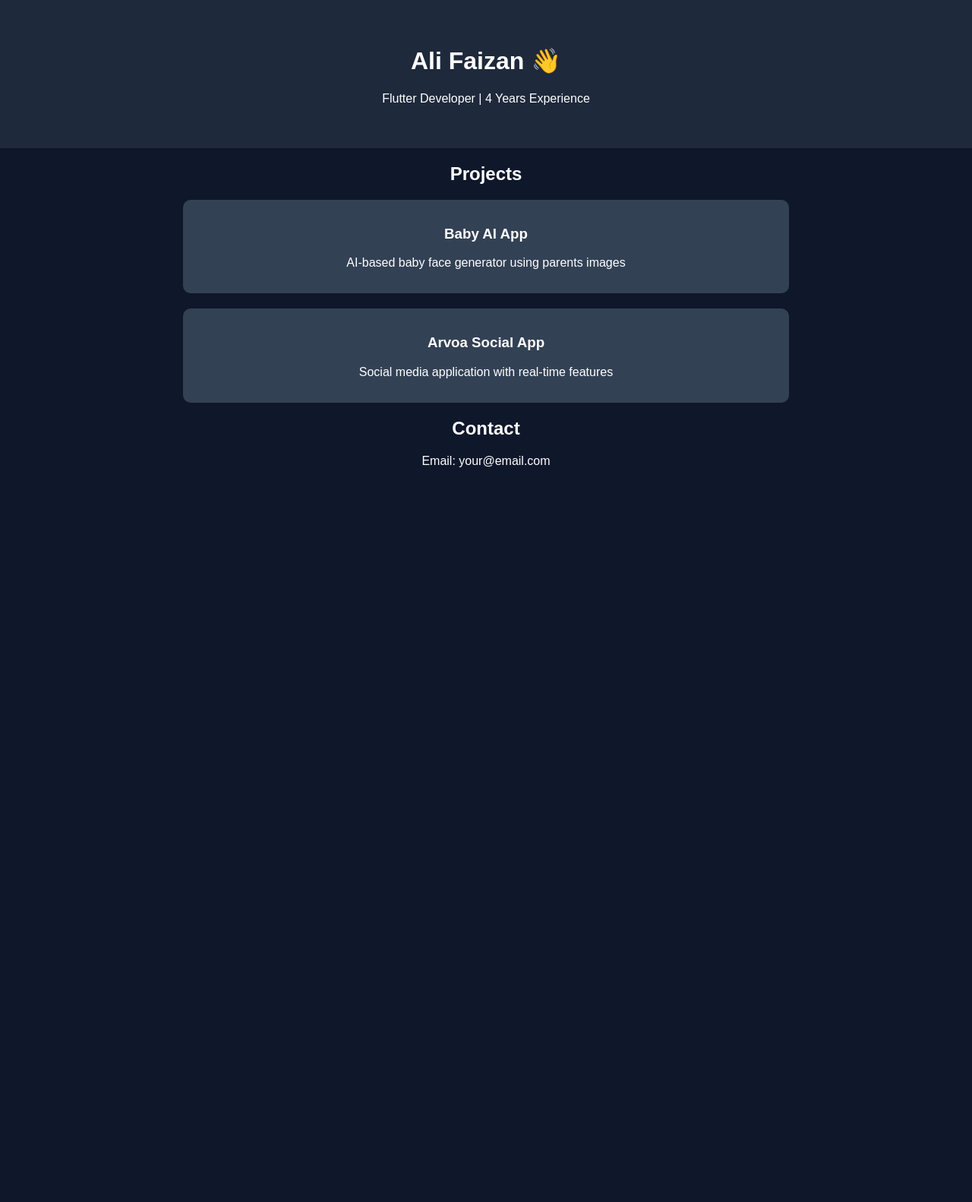
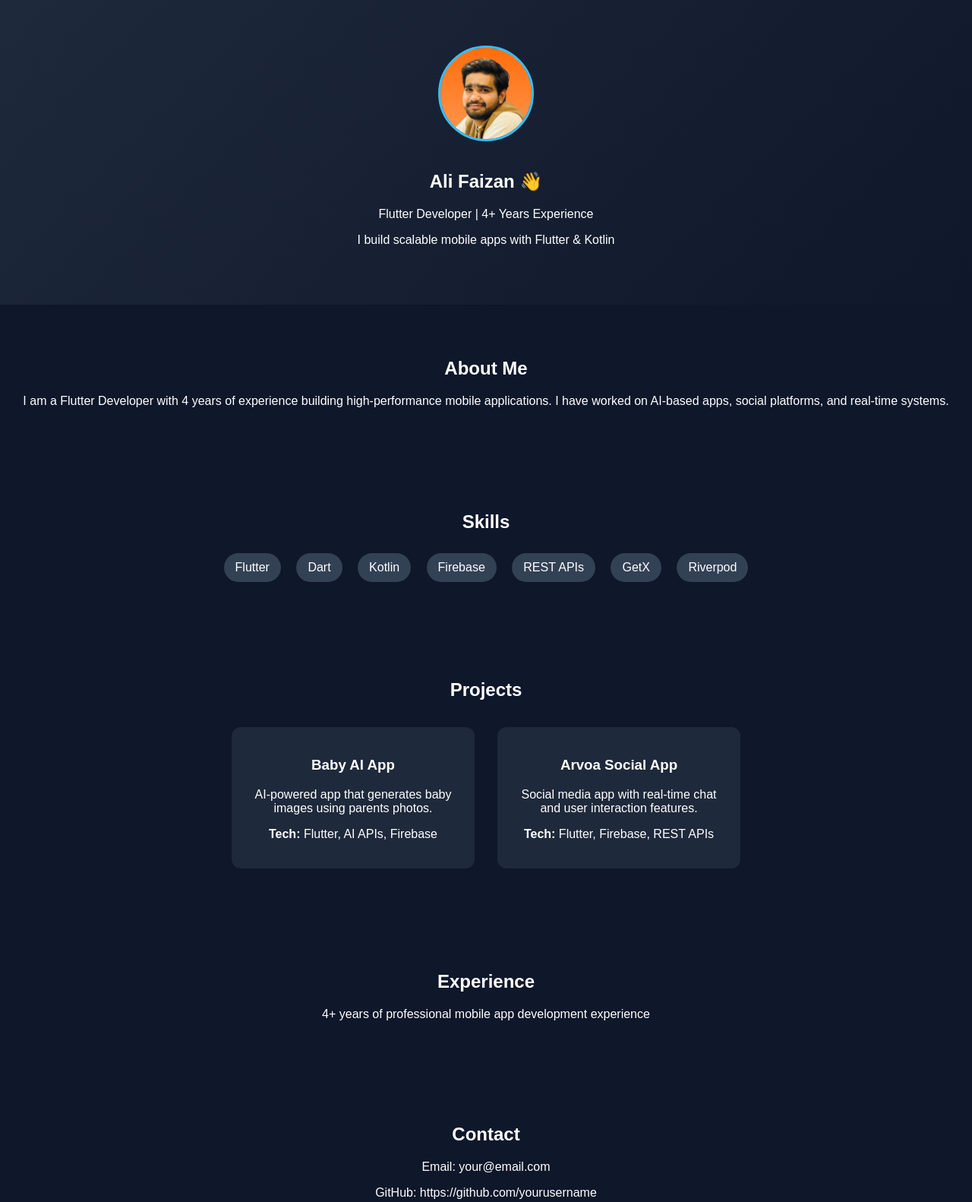
Before and after one commit to alifaizanmehmood05/alifaizan.github.io, a plain HTML site: page index.html in a window 1280 px wide. Shown: the whole page at 76% size. Before the commit the page ends 800 px from the top, so only its background shows below. Drawn offline with Linux system fonts and the light colour scheme.

Commit message:
new updates

```diff
--- a/css/style.css
+++ b/css/style.css
@@ -1,20 +1,69 @@
 body {
+  margin: 0;
   font-family: Arial, sans-serif;
-  margin: 0;
   background: #0f172a;
   color: white;
+}
+
+/* HERO */
+.hero {
+  text-align: center;
+  padding: 60px 20px;
+  background: linear-gradient(135deg, #1e293b, #0f172a);
+}
+
+.profile-img {
+  width: 120px;
+  height: 120px;
+  border-radius: 50%;
+  margin-bottom: 15px;
+  border: 3px solid #38bdf8;
+}
+
+/* SECTIONS */
+.section {
+  padding: 50px 20px;
   text-align: center;
 }
 
-header {
-  padding: 40px;
-  background: #1e293b;
+/* SKILLS */
+.skills span {
+  display: inline-block;
+  margin: 8px;
+  padding: 10px 15px;
+  background: #334155;
+  border-radius: 20px;
 }
 
-.project {
+/* PROJECTS */
+.projects {
+  display: flex;
+  flex-wrap: wrap;
+  justify-content: center;
+}
+
+.card {
+  background: #1e293b;
+  margin: 15px;
+  padding: 20px;
+  width: 280px;
+  border-radius: 12px;
+  transition: 0.3s;
+}
+
+.card:hover {
+  transform: translateY(-10px);
   background: #334155;
-  margin: 20px auto;
-  padding: 15px;
-  width: 60%;
-  border-radius: 10px;
 }
+
+/* ANIMATION */
+.fade-in {
+  opacity: 0;
+  transform: translateY(30px);
+  transition: 1s;
+}
+
+.fade-in.show {
+  opacity: 1;
+  transform: translateY(0);
+}
--- a/index.html
+++ b/index.html
@@ -1,5 +1,3 @@
-
-
 <!DOCTYPE html>
 <html lang="en">
 <head>
@@ -10,29 +8,71 @@
 
 <body>
 
-  <header>
+  <!-- HERO -->
+  <section class="hero">
+    <img src="assets/images/profile.png" class="profile-img" />
     <h1>Ali Faizan 👋</h1>
-    <p>Flutter Developer | 4 Years Experience</p>
-  </header>
+    <p>Flutter Developer | 4+ Years Experience</p>
+    <p>I build scalable mobile apps with Flutter & Kotlin</p>
+  </section>
 
-  <section>
-    <h2>Projects</h2>
+  <!-- ABOUT -->
+  <section class="section fade-in">
+    <h2>About Me</h2>
+    <p>
+      I am a Flutter Developer with 4 years of experience building high-performance mobile applications.
+      I have worked on AI-based apps, social platforms, and real-time systems.
+    </p>
+  </section>
 
-    <div class="project">
-      <h3>Baby AI App</h3>
-      <p>AI-based baby face generator using parents images</p>
-    </div>
-
-    <div class="project">
-      <h3>Arvoa Social App</h3>
-      <p>Social media application with real-time features</p>
+  <!-- SKILLS -->
+  <section class="section fade-in">
+    <h2>Skills</h2>
+    <div class="skills">
+      <span>Flutter</span>
+      <span>Dart</span>
+      <span>Kotlin</span>
+      <span>Firebase</span>
+      <span>REST APIs</span>
+      <span>GetX</span>
+      <span>Riverpod</span>
     </div>
   </section>
 
-  <section>
+  <!-- PROJECTS -->
+  <section class="section fade-in">
+    <h2>Projects</h2>
+
+    <div class="projects">
+
+      <div class="card">
+        <h3>Baby AI App</h3>
+        <p>AI-powered app that generates baby images using parents photos.</p>
+        <p><strong>Tech:</strong> Flutter, AI APIs, Firebase</p>
+      </div>
+
+      <div class="card">
+        <h3>Arvoa Social App</h3>
+        <p>Social media app with real-time chat and user interaction features.</p>
+        <p><strong>Tech:</strong> Flutter, Firebase, REST APIs</p>
+      </div>
+
+    </div>
+  </section>
+
+  <!-- EXPERIENCE -->
+  <section class="section fade-in">
+    <h2>Experience</h2>
+    <p>4+ years of professional mobile app development experience</p>
+  </section>
+
+  <!-- CONTACT -->
+  <section class="section fade-in">
     <h2>Contact</h2>
     <p>Email: your@email.com</p>
+    <p>GitHub: https://github.com/yourusername</p>
   </section>
 
+  <script src="js/script.js"></script>
 </body>
 </html>
--- a/js/script.js
+++ b/js/script.js
@@ -0,0 +1,12 @@
+const elements = document.querySelectorAll(".fade-in");
+
+window.addEventListener("scroll", () => {
+  elements.forEach(el => {
+    const position = el.getBoundingClientRect().top;
+    const screenHeight = window.innerHeight;
+
+    if (position < screenHeight - 100) {
+      el.classList.add("show");
+    }
+  });
+});
```
Also changed, not shown: assets/images/profile.png (added).
